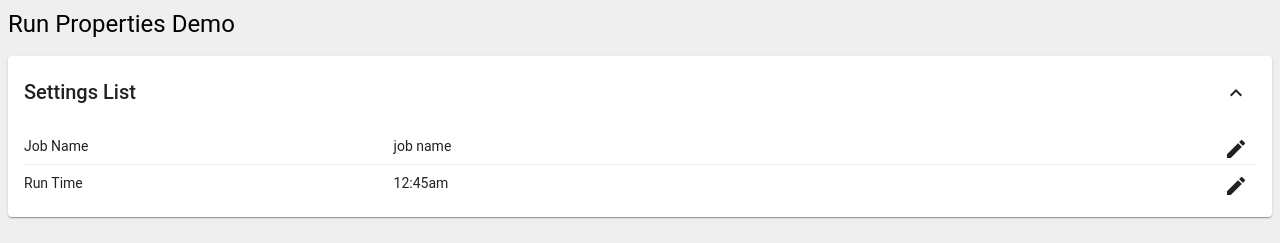
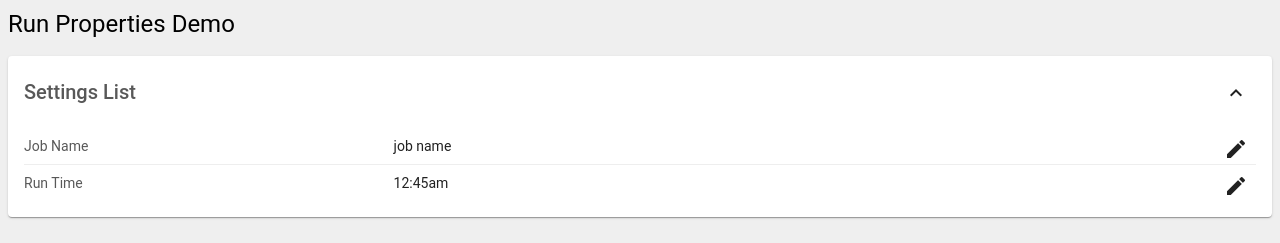
Before and after one commit to phrough/runprops, an Angular app: page / in a window 1280 px wide. Shown: the top 243 px of the page. Built offline with nearby package versions, Linux system fonts and the light colour scheme.

Commit message:
font color tweaks

```diff
--- a/src/app/settings-list/settings-list.component.scss
+++ b/src/app/settings-list/settings-list.component.scss
@@ -13,6 +13,7 @@
     }
   }
   h2 {
+    opacity: 0.75;
     margin-bottom: 0;
   }
 }
--- a/src/app/settings-list/settings-pane/settings-pane.component.scss
+++ b/src/app/settings-list/settings-pane/settings-pane.component.scss
@@ -13,6 +13,7 @@ app-settings-pane {
 
       > label {
         width: 30%;
+        opacity: 0.75;
       }
     }
   }
```
